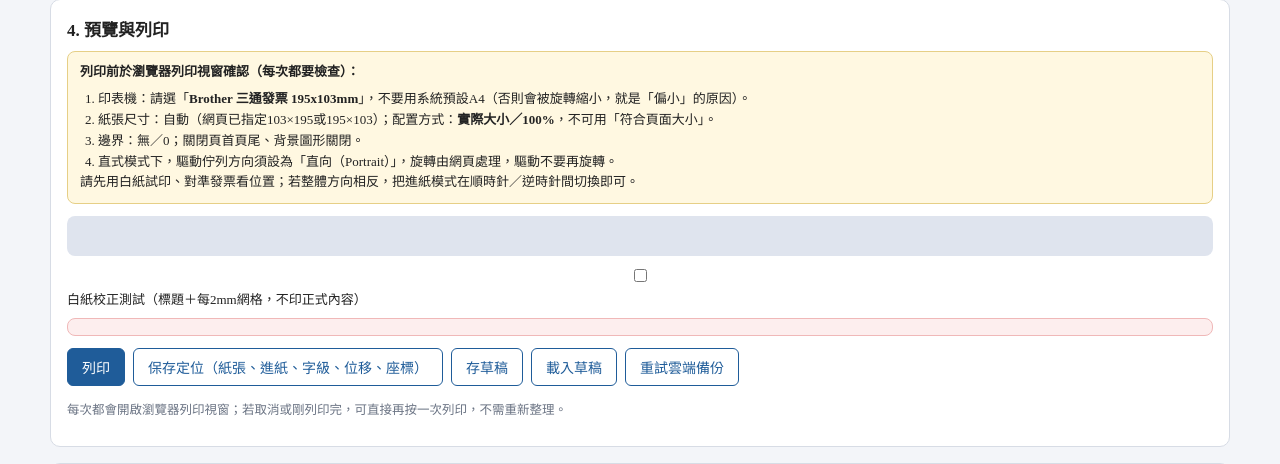
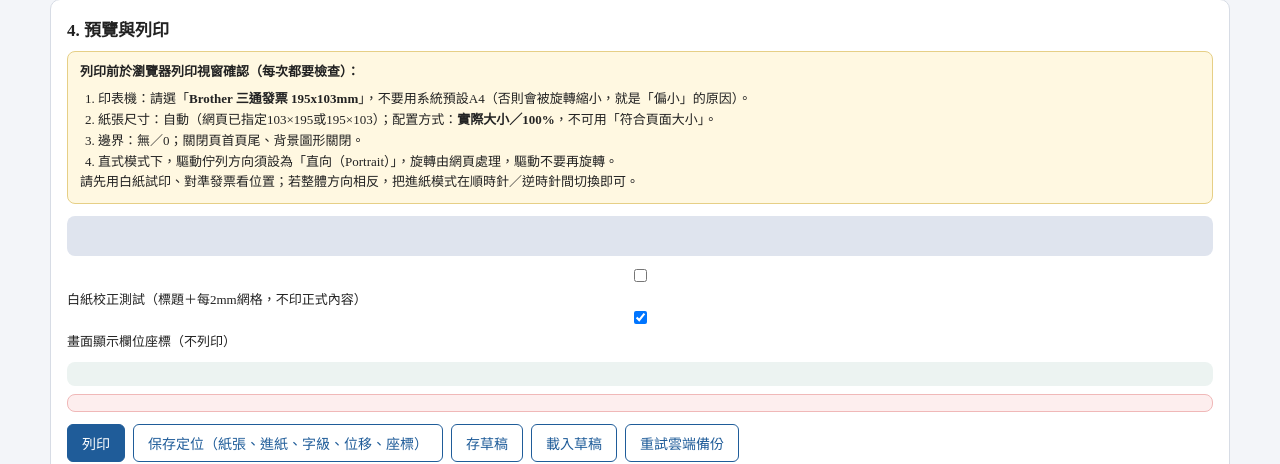
Before and after one commit to lin61751226-netizen/santong-erp, a FastAPI app: template backend/app/templates/invoice_overprint.html in a window 1280 px wide. Shown: the part 1305-1769 px from the top of the page. Run offline with FastAPI, Linux system fonts and the light colour scheme; the template is opened without the code that fills it, so the values that code supplies are empty; some libraries are stand-ins or nearby versions.

Commit message:
feat: show invoice field coordinates in calibration preview

```diff
--- a/backend/app/static/invoice_overprint.css
+++ b/backend/app/static/invoice_overprint.css
@@ -210,6 +210,42 @@ button:disabled {
   overflow: hidden;
 }
 
+.coordinate-overlay {
+  position: absolute;
+  inset: 0;
+  pointer-events: none;
+  background-image:
+    linear-gradient(to right, rgba(20, 95, 112, .10) 1px, transparent 1px),
+    linear-gradient(to bottom, rgba(20, 95, 112, .10) 1px, transparent 1px);
+  background-size: 10mm 10mm;
+  color: #0b5961;
+}
+
+.coordinate-overlay[hidden], .coordinate-legend[hidden] { display: none; }
+.coordinate-origin, .coordinate-x, .coordinate-y, .coordinate-point { position: absolute; }
+.coordinate-origin, .coordinate-x, .coordinate-y {
+  font: 700 8px/1 sans-serif;
+  background: rgba(255, 255, 255, .88);
+}
+.coordinate-origin { left: 1mm; top: 1mm; }
+.coordinate-x { top: 1mm; transform: translateX(-50%); }
+.coordinate-y { left: 1mm; transform: translateY(-50%); }
+.coordinate-point {
+  width: 16px;
+  height: 16px;
+  border-radius: 50%;
+  background: #b34d2e;
+  color: white;
+  font: 700 10px/16px sans-serif;
+  text-align: center;
+  transform: translate(-50%, -50%);
+  box-shadow: 0 0 0 1px white;
+}
+.coordinate-legend { margin-top: 12px; padding: 12px; background: #ecf3f1; border-radius: 8px; }
+.coordinate-legend > span { display: block; font-size: 12px; margin: 4px 0 8px; }
+.coordinate-list { display: grid; grid-template-columns: repeat(auto-fit, minmax(170px, 1fr)); gap: 5px 10px; font-size: 12px; }
+.coordinate-list b { display: inline-block; min-width: 16px; color: #b34d2e; }
+
 .test-grid {
   position: absolute;
   inset: 0;
@@ -302,6 +338,7 @@ button:disabled {
 @page { size: 103mm 195mm; margin: 0; }
 
 @media print {
+  .coordinate-overlay, .coordinate-legend { display: none !important; }
   body {
     background: #fff;
   }
--- a/backend/app/static/invoice_overprint.js
+++ b/backend/app/static/invoice_overprint.js
@@ -315,11 +315,14 @@ function renderPreview() {
   if (state.testPrint) {
     content.innerHTML = '';
     $('testGrid').hidden = false;
+    $('coordinateOverlay').hidden = true;
+    $('coordinateLegend').hidden = true;
     renderTestGrid(paper, scale);
     sheet.dataset.scale = scale;
     return;
   }
   $('testGrid').hidden = true;
+  renderCoordinates(paper);
   const draft = gatherDraft();
   if (!state.calc) { content.innerHTML = ''; return; }
   content.innerHTML = positionedFields(state.layout, draft, state.calc).map((field) => {
@@ -332,6 +335,35 @@ function renderPreview() {
       justify-content:${field.numeric ? 'flex-end' : 'flex-start'}">${esc(field.text)}</div>`;
   }).join('');
   sheet.dataset.scale = scale;
+}
+
+function renderCoordinates(paper) {
+  const overlay = $('coordinateOverlay');
+  const legend = $('coordinateLegend');
+  const visible = $('showCoordinates').checked;
+  overlay.hidden = !visible;
+  legend.hidden = !visible;
+  if (!visible) return;
+  const offsetX = Number(state.layout.offset_x || 0);
+  const offsetY = Number(state.layout.offset_y || 0);
+  const fields = FIELD_ORDER.filter((key) => state.layout.fields[key]);
+  let html = '<span class="coordinate-origin">0,0</span>';
+  for (let x = 20; x < paper.width; x += 20) {
+    html += `<span class="coordinate-x" style="left:${x}mm">X ${x}</span>`;
+  }
+  for (let y = 20; y < paper.height; y += 20) {
+    html += `<span class="coordinate-y" style="top:${y}mm">Y ${y}</span>`;
+  }
+  overlay.innerHTML = html + fields.map((key, index) => {
+    const field = state.layout.fields[key];
+    const x = Number(field.x) + offsetX;
+    const y = Number(field.y) + offsetY;
+    return `<span class="coordinate-point" style="left:${x}mm;top:${y}mm" title="${esc(FIELD_LABELS[key])} X ${x} / Y ${y}">${index + 1}</span>`;
+  }).join('');
+  legend.innerHTML = `<strong>欄位起點座標（mm，左上角為 0,0）</strong><span>已含全域位移 X ${offsetX}、Y ${offsetY}；只供畫面校正，不會列印。</span><div class="coordinate-list">${fields.map((key, index) => {
+    const field = state.layout.fields[key];
+    return `<span><b>${index + 1}</b> ${esc(FIELD_LABELS[key])}：X ${Number(field.x) + offsetX}／Y ${Number(field.y) + offsetY}</span>`;
+  }).join('')}</div>`;
 }
 
 function renderTestGrid(paper, scale) {
@@ -509,6 +541,7 @@ async function init() {
     state.testPrint = event.target.checked;
     renderPreview();
   });
+  $('showCoordinates').addEventListener('change', renderPreview);
   $('printBtn').addEventListener('click', printSheet);
   window.addEventListener('afterprint', restorePrint);
   window.addEventListener('keydown', (event) => {
--- a/backend/app/templates/invoice_overprint.html
+++ b/backend/app/templates/invoice_overprint.html
@@ -5,7 +5,7 @@
   <meta name="viewport" content="width=device-width, initial-scale=1">
   <title>三聯式發票套印工作台</title>
   <link rel="stylesheet" href="/static/styles.css">
-  <link rel="stylesheet" href="/static/invoice_overprint.css?v=real-form-20261023b">
+  <link rel="stylesheet" href="/static/invoice_overprint.css?v=coordinates-20261023">
 </head>
 <body data-page="invoice-overprint">
   <header class="topbar">
@@ -163,11 +163,14 @@
         <div id="sheet" class="sheet" aria-label="發票預覽">
           <div id="sheetContent"></div>
           <div id="testGrid" class="test-grid" hidden></div>
+          <div id="coordinateOverlay" class="coordinate-overlay" aria-hidden="true"></div>
         </div>
       </div>
       <div class="form-inline">
         <label><input type="checkbox" id="testPrint"> 白紙校正測試（標題＋每2mm網格，不印正式內容）</label>
+        <label><input type="checkbox" id="showCoordinates" checked> 畫面顯示欄位座標（不列印）</label>
       </div>
+      <div id="coordinateLegend" class="coordinate-legend" aria-live="polite"></div>
       <div class="warning" id="validation" role="alert"></div>
       <div class="button-row">
         <button type="button" id="printBtn">列印</button>
@@ -195,6 +198,6 @@
     </section>
   </main>
 
-  <script type="module" src="/static/invoice_overprint.js?v=real-form-20261023b"></script>
+  <script type="module" src="/static/invoice_overprint.js?v=coordinates-20261023"></script>
 </body>
 </html>
```
Also changed, not shown: backend/tests/test_invoice_print.mjs (+8 -3 lines), 交接記錄.md (+7 -0 lines).
